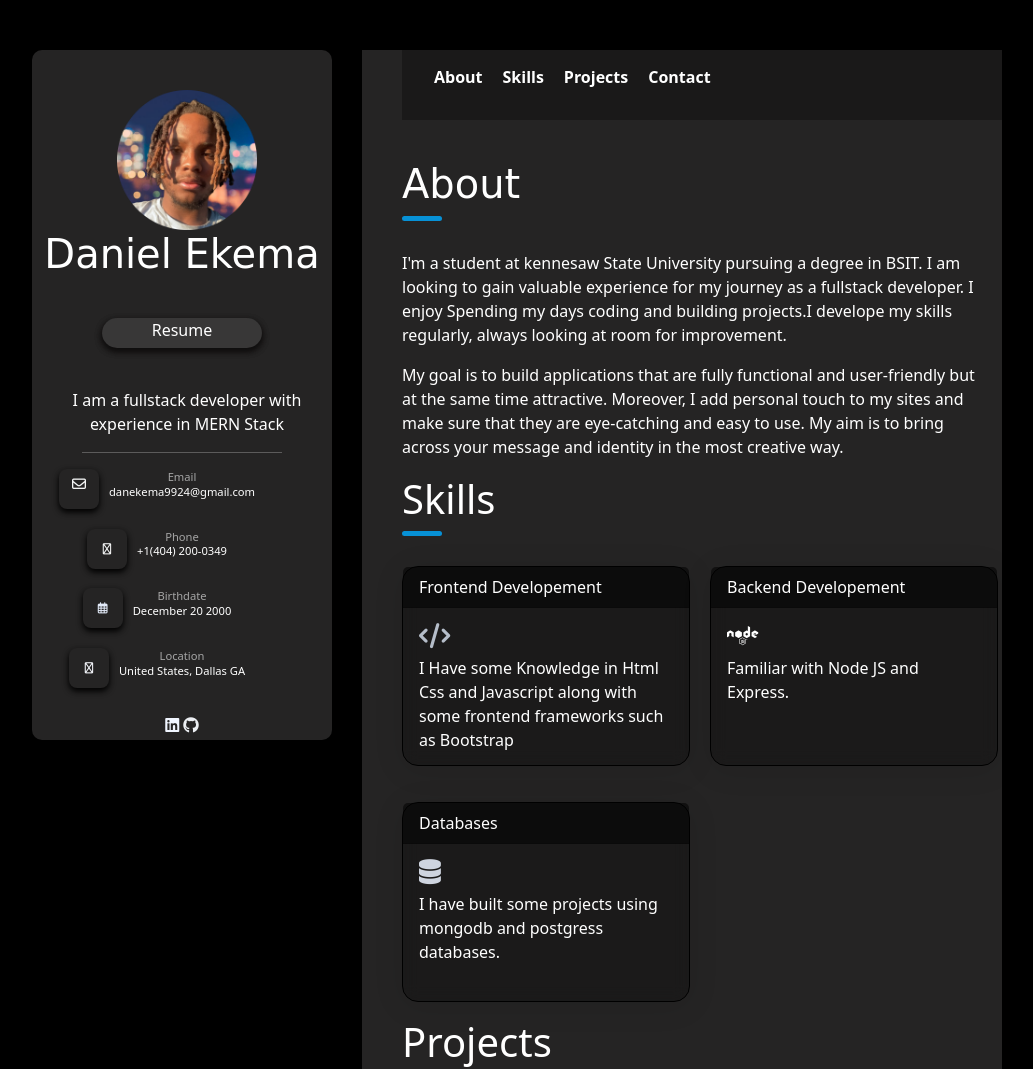
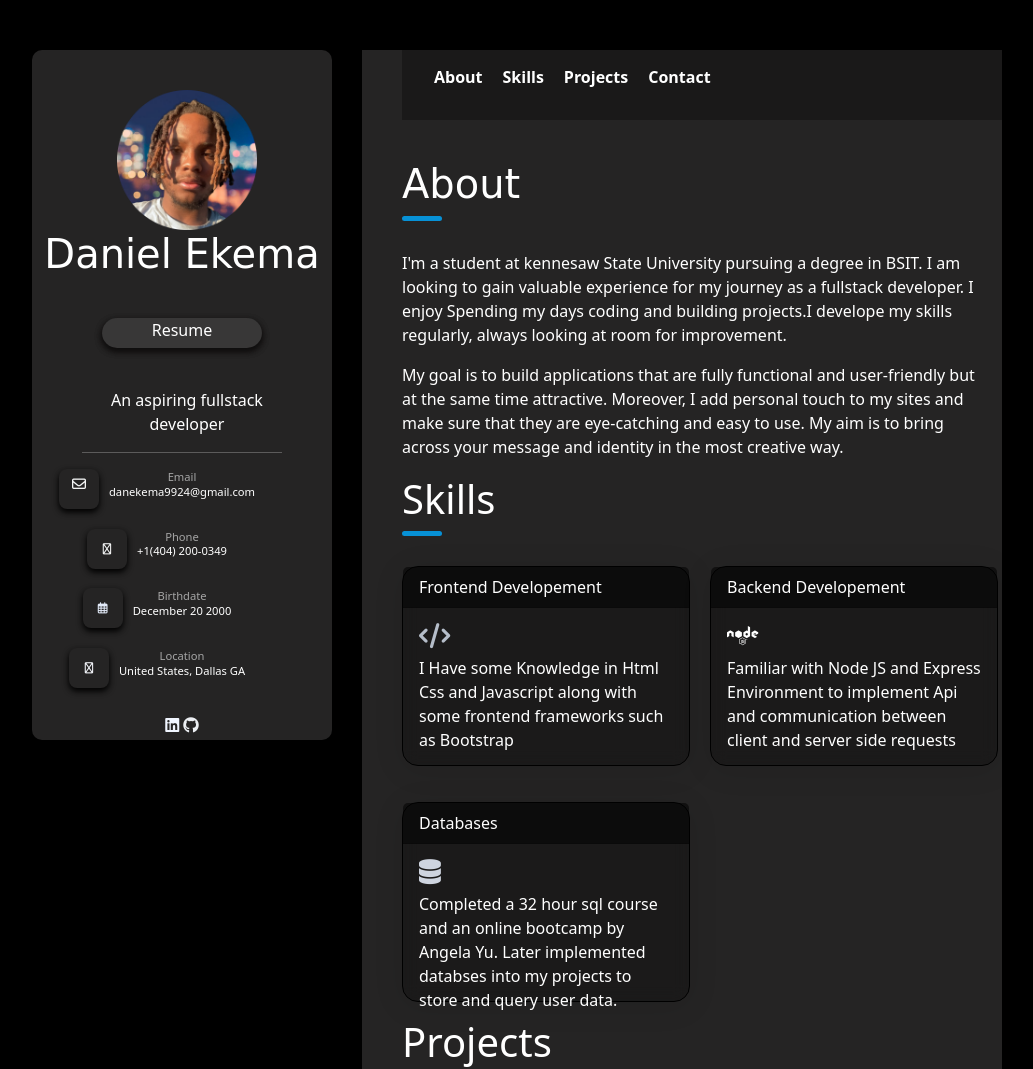
Before and after one commit to dekema9924/intern-portfolio, a plain HTML site: page index.html in a window 1280 px wide. Shown: the top 1069 px of the page, without its empty margins (123-1156 px from the left). Drawn offline with nearby package versions, Linux system fonts and the light colour scheme; a web font is replaced by a local one.

Commit message:
finished

```diff
--- a/index.html
+++ b/index.html
@@ -15,10 +15,8 @@
                 <div class="emoji"><img class="emoji" src="./images/profile-pic.png" width="100px" alt=""></div>
                 <h1>Daniel Ekema</h1>
                 <div class="developer">
-                    <p class="resume"><a href="http://" target="_blank">Resume</a></p>
-                    <p>I am a fullstack developer with
-                        experience in MERN Stack
-                    </p>
+                    <p class="resume"><a href="https://docs.google.com/document/d/1fTt0zUL_4Cztvyyf49Sxxf4Cv4s5VXD2CpAQ9ISQInw/edit?usp=sharing" target="_blank">Resume</a></p>
+                    <p>An aspiring fullstack developer </p>
                 </div>
             </div>
             <hr>
@@ -108,7 +106,7 @@
                         <div class="card-header">Backend Developement</div>
                         <div class="card-body">
                           <h5 class="card-title"><i class="fa-brands fa-node fa-lg" style="color: #ffffff;"></i></h5>
-                          <p class="card-text">Familiar with Node JS and Express.</p>
+                          <p class="card-text">Familiar with Node JS and Express Environment to implement Api and communication between client and server side requests</p>
                         </div>
                     </div>
 
@@ -116,7 +114,7 @@
                         <div class="card-header">Databases</div>
                         <div class="card-body">
                           <h5 class="card-title"><i class="fa-solid fa-database fa-lg" style="color: #ced4df;"></i></h5>
-                          <p class="card-text">I have built some projects using mongodb and postgress databases.</p>
+                          <p class="card-text">Completed a 32 hour sql course and an online bootcamp by Angela Yu. Later implemented databses into my projects to store and query user data.</p>
                         </div>
                     </div>
                 </div>
```
